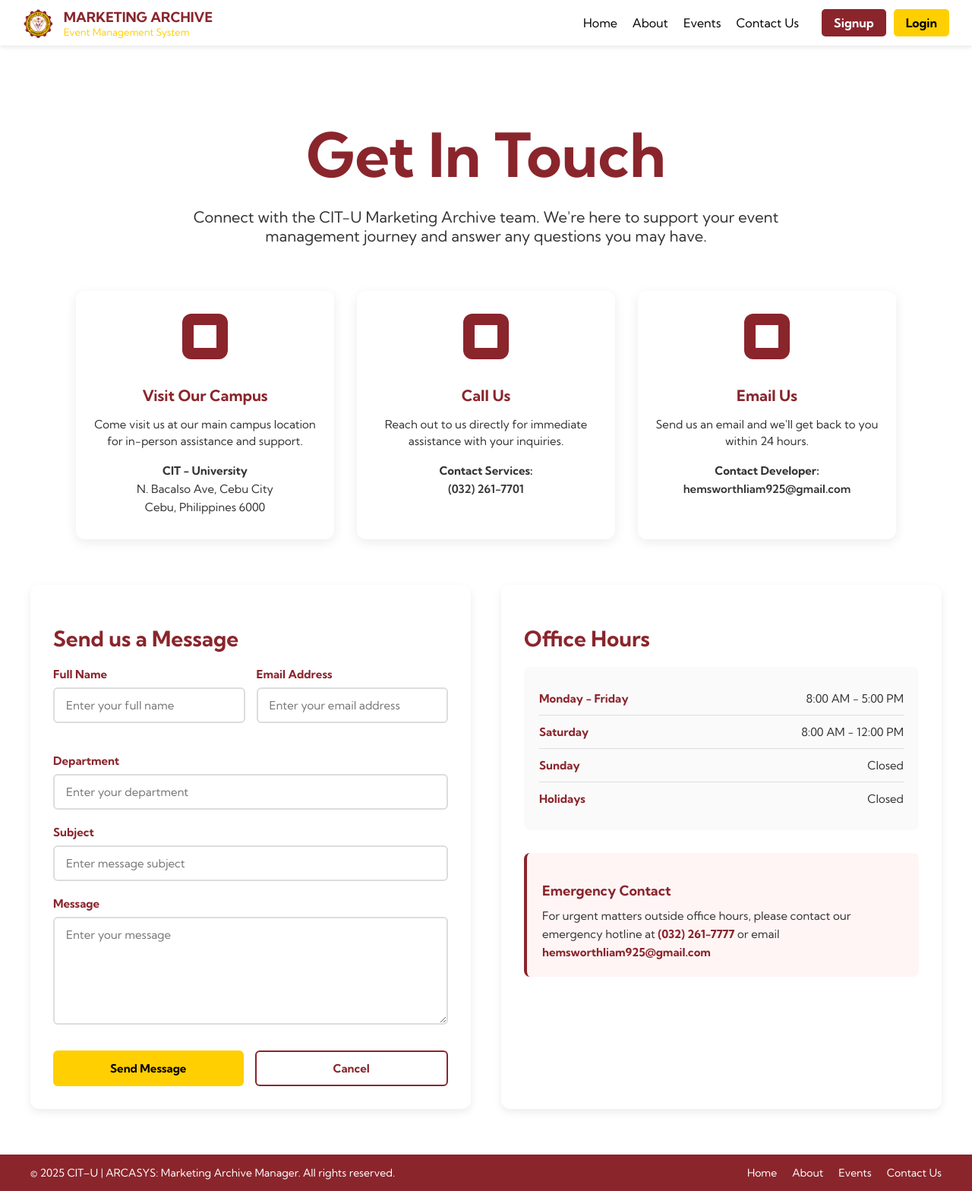
After one commit to LikeYasay/CSIT327-G1-Arcasys, a Django app: page /contact/ in a window 1280 px wide. The commit adds this page. Shown: the whole page at 76% size. Run offline with Django 5.2, Linux system fonts and the light colour scheme; grey boxes are pictures that could not be loaded.

Commit message:
feature(ArcasysApp): develop contact page UI

```diff
--- a/Arcasys/ArcasysApp/urls.py
+++ b/Arcasys/ArcasysApp/urls.py
@@ -6,4 +6,5 @@ urlpatterns = [
     path('login/', views.login_view, name='login'),
     path('register/', views.register_view, name='register'),
     path("events/", views.events_view, name="events"),
+    path('contact/', views.contact_view, name='contact'),
 ]
--- a/Arcasys/ArcasysApp/views.py
+++ b/Arcasys/ArcasysApp/views.py
@@ -12,3 +12,6 @@ def register_view(request):
 
 def events_view(request):
     return render(request, "ArcasysApp/events.html")
+
+def contact_view(request):
+    return render(request, 'ArcasysApp/contact.html')
--- /dev/null
+++ b/Arcasys/static/ArcasysApp/css/contact.css
@@ -0,0 +1,320 @@
+.contact-page {
+    padding: 40px 40px 60px 40px;
+    background: white;
+}
+
+.page-header {
+    text-align: center;
+    margin-bottom: 60px;
+}
+
+.page-header h1 {
+    font-size: 80px;
+    color: #8A252C;
+    margin-bottom: 20px;
+    font-weight: bold;
+}
+
+.page-header p {
+    font-size: 20px;
+    color: #333;
+    text-align: center;
+    margin-top: 10px;
+    max-width: 800px;
+    margin-left: auto;
+    margin-right: auto;
+}
+
+.contact-methods {
+    display: flex;
+    justify-content: center;
+    gap: 30px;
+    margin-bottom: 60px;
+    flex-wrap: wrap;
+}
+
+.contact-card {
+    background: #fff;
+    border-radius: 12px;
+    padding: 30px 20px;
+    width: 300px;
+    text-align: center;
+    box-shadow: 0px 4px 15px rgba(0, 0, 0, 0.08);
+    transition: transform 0.3s ease, box-shadow 0.3s ease;
+}
+
+.contact-card:hover {
+    transform: translateY(-8px);
+    box-shadow: 0px 6px 20px rgba(0, 0, 0, 0.15);
+}
+
+.contact-icon {
+    background: #8A252C;
+    display: inline-flex;
+    justify-content: center;
+    align-items: center;
+    width: 60px;
+    height: 60px;
+    border-radius: 12px;
+    margin-bottom: 15px;
+}
+
+.contact-icon img {
+    width: 30px;
+    height: 30px;
+    filter: brightness(0) invert(1);
+}
+
+.contact-card h3 {
+    color: #8A252C;
+    font-size: 20px;
+    margin-bottom: 12px;
+    font-weight: bold;
+}
+
+.contact-card p {
+    color: #333;
+    font-size: 15px;
+    line-height: 1.5;
+    margin-bottom: 15px;
+}
+
+.contact-details {
+    color: #333;
+    font-size: 15px;
+    line-height: 1.6;
+}
+
+.contact-details strong {
+    color: #333;
+    font-weight: bold;
+}
+
+.contact-details a {
+    color: #333;
+    text-decoration: none;
+    font-weight: 600;
+}
+
+.contact-details a:hover {
+    text-decoration: underline;
+}
+
+.contact-bottom {
+    display: flex;
+    justify-content: center;
+    gap: 40px;
+    max-width: 1200px;
+    margin: 0 auto;
+    flex-wrap: wrap;
+}
+
+.contact-form-section,
+.office-hours-section {
+    background: #fff;
+    padding: 30px;
+    border-radius: 12px;
+    box-shadow: 0px 4px 12px rgba(0,0,0,0.08);
+    flex: 1;
+    min-width: 400px;
+}
+
+.contact-form-section h2,
+.office-hours-section h2 {
+    color: #8A252C;
+    margin-bottom: 20px;
+    font-size: 28px;
+    font-weight: bold;
+}
+
+.contact-form {
+    max-width: 100%;
+}
+
+.form-row {
+    display: flex;
+    gap: 15px;
+    margin-bottom: 20px;
+}
+
+.form-row .form-group {
+    flex: 1;
+}
+
+.form-group {
+    margin-bottom: 20px;
+}
+
+.form-group label {
+    display: block;
+    margin-bottom: 8px;
+    font-weight: bold;
+    color: #8A252C;
+    font-size: 15px;
+}
+
+.form-group input,
+.form-group textarea {
+    width: 100%;
+    padding: 12px 15px;
+    border: 2px solid #ddd;
+    border-radius: 6px;
+    font-size: 15px;
+    font-family: 'Kumbh Sans', sans-serif;
+    transition: border-color 0.3s ease;
+    box-sizing: border-box;
+}
+
+.form-group input:focus,
+.form-group textarea:focus {
+    outline: none;
+    border-color: #8A252C;
+}
+
+.form-group textarea {
+    resize: vertical;
+    min-height: 120px;
+}
+
+.form-buttons {
+    display: flex;
+    gap: 15px;
+    margin-top: 30px;
+}
+
+.form-buttons .btn {
+    flex: 1;
+    padding: 12px 30px;
+    border-radius: 6px;
+    font-weight: bold;
+    text-decoration: none;
+    transition: 0.3s ease;
+    border: none;
+    cursor: pointer;
+    font-family: 'Kumbh Sans', sans-serif;
+    font-size: 15px;
+}
+
+.form-buttons .btn.primary {
+    background: #FFCF01;
+    color: black;
+}
+
+.form-buttons .btn.secondary {
+    border: 2px solid #8A252C;
+    color: #8A252C;
+    background: transparent;
+}
+
+.form-buttons .btn:hover {
+    opacity: 0.85;
+}
+
+.office-hours {
+    margin-bottom: 30px;
+    background: #fafafa;
+    border-radius: 8px;
+    padding: 20px;
+}
+
+.hours-row {
+    display: flex;
+    justify-content: space-between;
+    align-items: center;
+    padding: 12px 0;
+    border-bottom: 1px solid #ddd;
+}
+
+.hours-row:last-child {
+    border-bottom: none;
+}
+
+.day {
+    font-weight: bold;
+    color: #8A252C;
+    font-size: 15px;
+}
+
+.time {
+    color: #333;
+    font-size: 15px;
+}
+
+.emergency-contact {
+    background: #fff5f5;
+    padding: 20px;
+    border-radius: 8px;
+    border-left: 4px solid #8A252C;
+}
+
+.emergency-contact h3 {
+    color: #8A252C;
+    margin-bottom: 10px;
+    font-size: 18px;
+    font-weight: bold;
+}
+
+.emergency-contact p {
+    color: #333;
+    font-size: 15px;
+    line-height: 1.6;
+    margin: 0;
+}
+
+.emergency-contact a {
+    color: #8A252C;
+    text-decoration: none;
+    font-weight: bold;
+}
+
+.emergency-contact a:hover {
+    text-decoration: underline;
+}
+
+@media (max-width: 768px) {
+    .contact-page {
+        padding: 20px;
+    }
+
+    .page-header h1 {
+        font-size: 50px;
+    }
+
+    .contact-methods {
+        flex-direction: column;
+        align-items: center;
+    }
+
+    .contact-bottom {
+        flex-direction: column;
+    }
+
+    .contact-form-section,
+    .office-hours-section {
+        min-width: auto;
+        width: 100%;
+    }
+
+    .form-row {
+        flex-direction: column;
+    }
+
+    .form-buttons {
+        flex-direction: column;
+    }
+}
+
+@media (max-width: 480px) {
+    .page-header h1 {
+        font-size: 40px;
+    }
+
+    .page-header p {
+        font-size: 16px;
+    }
+
+    .contact-card {
+        width: 100%;
+        max-width: 300px;
+    }
+}
--- a/Arcasys/templates/ArcasysApp/base.html
+++ b/Arcasys/templates/ArcasysApp/base.html
@@ -32,7 +32,7 @@
             <li><a href="{% url 'events' %}">Home</a></li>
             <li><a href="/#about">About</a></li>
             <li><a href="{% url 'events' %}">Events</a></li>
-            <li><a href="#">Contact Us</a></li>
+            <li><a href="{% url 'contact' %}">Contact Us</a></li>
           </ul>
         </nav>
 
@@ -56,7 +56,7 @@
         <a href="{% url 'events' %}">Home</a>
         <a href="/#about">About</a>
         <a href="{% url 'events' %}">Events</a>
-        <a href="#">Contact Us</a>
+        <a href="{% url 'contact' %}">Contact Us</a>
       </div>
     </footer>
   </body>
--- /dev/null
+++ b/Arcasys/templates/ArcasysApp/contact.html
@@ -0,0 +1,115 @@
+{% extends 'ArcasysApp/base.html' %}
+{% load static %}
+
+{% block extra_css %}
+<link rel="stylesheet" href="{% static 'ArcasysApp/css/contact.css' %}">
+{% endblock %}
+
+{% block content %}
+<div class="contact-page">
+    <div class="page-header">
+        <h1>Get In Touch</h1>
+        <p>Connect with the CIT-U Marketing Archive team. We're here to support your event management journey and answer any questions you may have.</p>
+    </div>
+
+    <div class="contact-methods">
+        <div class="contact-card">
+            <div class="contact-icon">
+                <img src="{% static 'ArcasysApp/images/location-icon.png' %}" alt="Location" />
+            </div>
+            <h3>Visit Our Campus</h3>
+            <p>Come visit us at our main campus location for in-person assistance and support.</p>
+            <div class="contact-details">
+                <strong>CIT - University</strong><br>
+                N. Bacalso Ave, Cebu City<br>
+                Cebu, Philippines 6000
+            </div>
+        </div>
+
+        <div class="contact-card">
+            <div class="contact-icon">
+                <img src="{% static 'ArcasysApp/images/phone-icon.png' %}" alt="Phone" />
+            </div>
+            <h3>Call Us</h3>
+            <p>Reach out to us directly for immediate assistance with your inquiries.</p>
+            <div class="contact-details">
+                <strong>Contact Services:</strong><br>
+                <a href="tel:+63322617701">(032) 261-7701</a>
+            </div>
+        </div>
+
+        <div class="contact-card">
+            <div class="contact-icon">
+                <img src="{% static 'ArcasysApp/images/email-icon.png' %}" alt="Email" />
+            </div>
+            <h3>Email Us</h3>
+            <p>Send us an email and we'll get back to you within 24 hours.</p>
+            <div class="contact-details">
+                <strong>Contact Developer:</strong><br>
+                <a href="mailto:hemsworthliam925@gmail.com">hemsworthliam925@gmail.com</a>
+            </div>
+        </div>
+    </div>
+
+    <div class="contact-bottom">
+        <div class="contact-form-section">
+            <h2>Send us a Message</h2>
+            <form class="contact-form" id="contactForm">
+                <div class="form-row">
+                    <div class="form-group">
+                        <label for="full_name">Full Name</label>
+                        <input type="text" id="full_name" name="full_name" placeholder="Enter your full name" required>
+                    </div>
+                    <div class="form-group">
+                        <label for="email">Email Address</label>
+                        <input type="email" id="email" name="email" placeholder="Enter your email address" required>
+                    </div>
+                </div>
+                <div class="form-group">
+                    <label for="department">Department</label>
+                    <input type="text" id="department" name="department" placeholder="Enter your department">
+                </div>
+                <div class="form-group">
+                    <label for="subject">Subject</label>
+                    <input type="text" id="subject" name="subject" placeholder="Enter message subject" required>
+                </div>
+                <div class="form-group">
+                    <label for="message">Message</label>
+                    <textarea id="message" name="message" rows="6" placeholder="Enter your message" required></textarea>
+                </div>
+                <div class="form-buttons">
+                    <button type="submit" class="btn primary">Send Message</button>
+                    <button type="button" class="btn secondary">Cancel</button>
+                </div>
+            </form>
+        </div>
+
+        <div class="office-hours-section">
+            <h2>Office Hours</h2>
+            <div class="office-hours">
+                <div class="hours-row">
+                    <span class="day">Monday - Friday</span>
+                    <span class="time">8:00 AM - 5:00 PM</span>
+                </div>
+                <div class="hours-row">
+                    <span class="day">Saturday</span>
+                    <span class="time">8:00 AM - 12:00 PM</span>
+                </div>
+                <div class="hours-row">
+                    <span class="day">Sunday</span>
+                    <span class="time">Closed</span>
+                </div>
+                <div class="hours-row">
+                    <span class="day">Holidays</span>
+                    <span class="time">Closed</span>
+                </div>
+            </div>
+
+            <div class="emergency-contact">
+                <h3>Emergency Contact</h3>
+                <p>For urgent matters outside office hours, please contact our emergency hotline at <a href="tel:+63322617777">(032) 261-7777</a> or email <a href="mailto:hemsworthliam925@gmail.com">hemsworthliam925@gmail.com</a></p>
+            </div>
+        </div>
+    </div>
+</div>
+{% endblock %}
```
